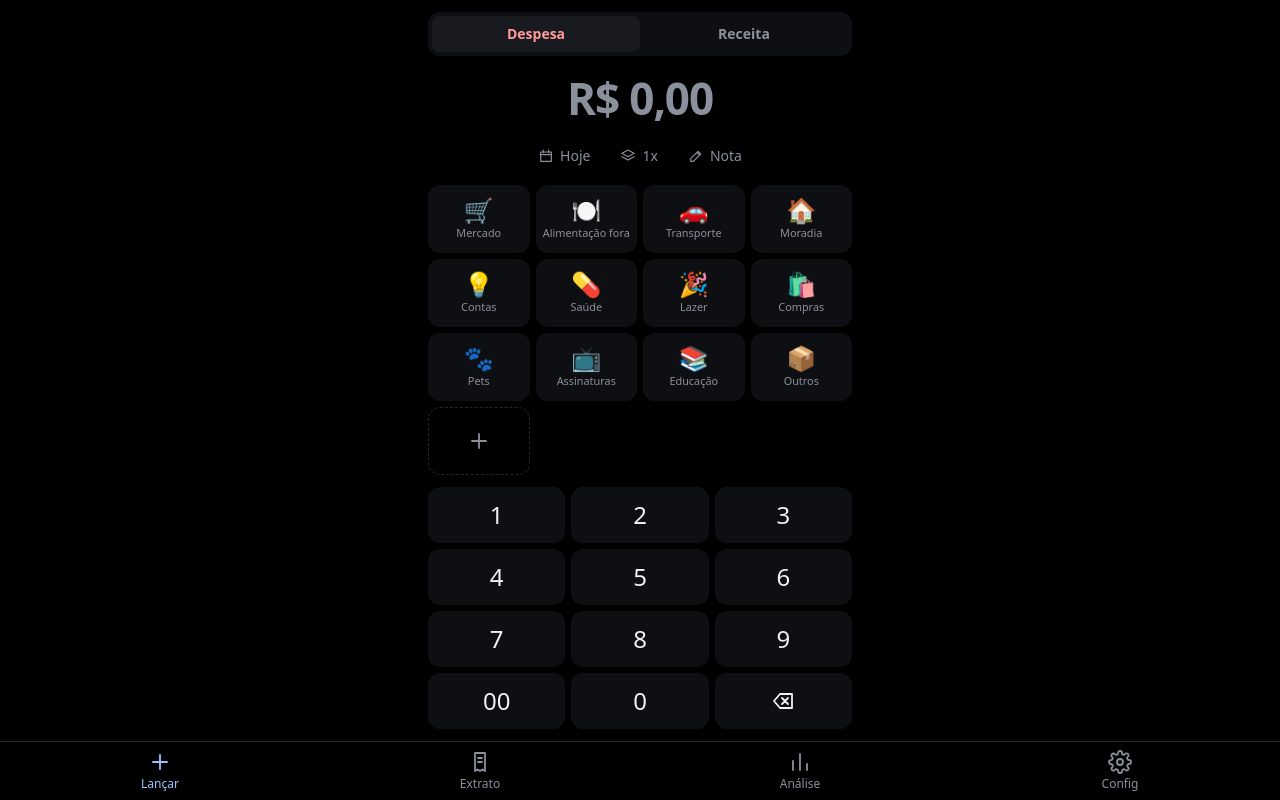
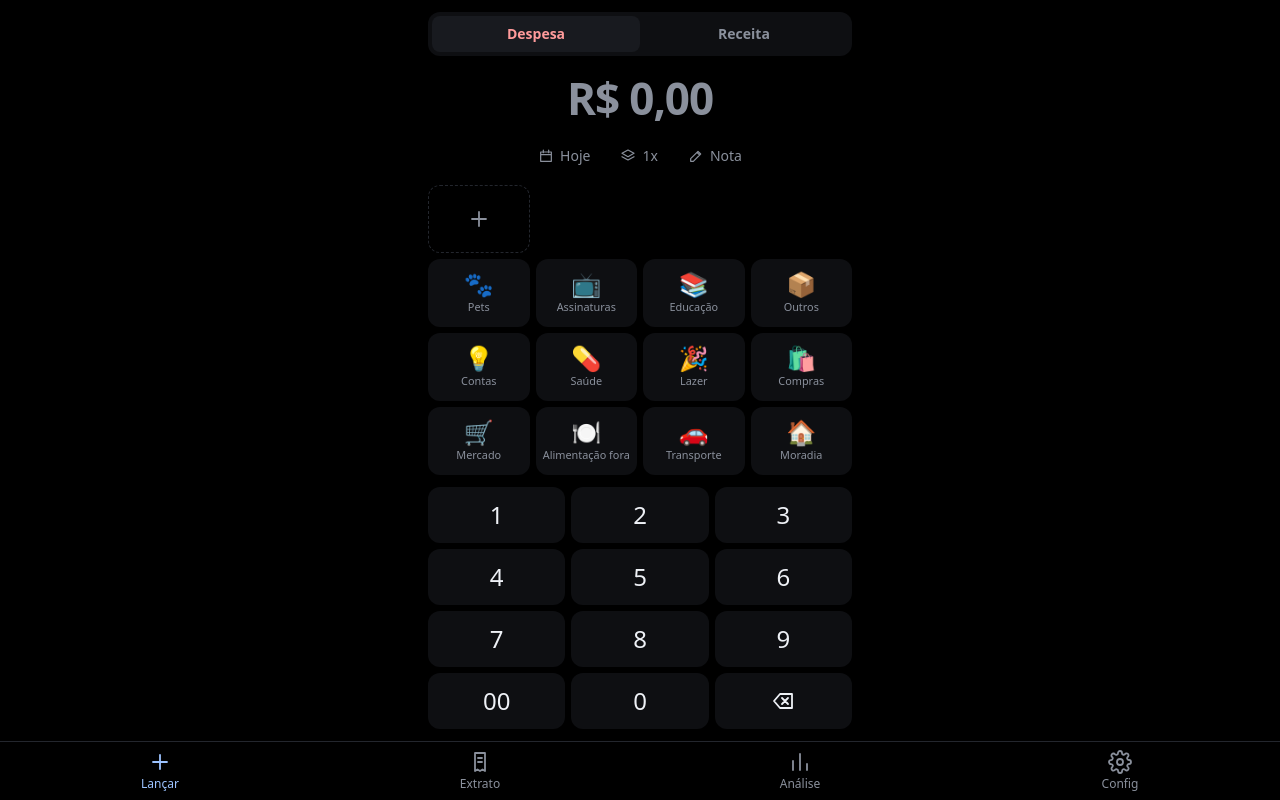
Before and after one commit to gyoneya/my-money, a React (Vite) app: page / in a window 1280 px wide. Built offline with nearby package versions, Linux system fonts and the light colour scheme.

Commit message:
Grade de categorias preenche de baixo para cima, + no topo
Co-Authored-By: Claude Opus 5.5 <noreply@anthropic.com>

```diff
--- a/src/components/CategoryGrid.tsx
+++ b/src/components/CategoryGrid.tsx
@@ -1,8 +1,13 @@
 import type { Category } from '../db/types'
 import { Icon } from './Icon'
 
+const COLS = 4
 const TILE = 'flex h-[4.25rem] flex-col items-center justify-center gap-1 rounded-xl px-1'
 
+/**
+ * Preenche de baixo para cima (alcance do polegar): a 1ª categoria fica na linha
+ * de baixo, as novas entram em cima, e o "+" fica sempre por último, no topo.
+ */
 export function CategoryGrid({
   categories,
   onPick,
@@ -12,19 +17,21 @@ export function CategoryGrid({
   onPick: (category: Category) => void
   onAdd: () => void
 }) {
+  const items: (Category | 'add')[] = [...categories, 'add']
+  const rows: (Category | 'add' | null)[][] = []
+  for (let i = 0; i < items.length; i += COLS) rows.push(items.slice(i, i + COLS))
+  // Completa a linha do topo com vazios para as de baixo ficarem cheias.
+  const top = rows[rows.length - 1]
+  while (top.length < COLS) top.push(null)
+
   return (
     <div className="grid grid-cols-4 gap-1.5">
-      {categories.map((c) => (
-        <button key={c.id} type="button" onClick={() => onPick(c)} className={`${TILE} bg-surface active:bg-surface-2`}>
-          <span className="text-2xl leading-none" aria-hidden>
-            {c.icon ?? '•'}
-          </span>
-          <span className="line-clamp-2 w-full text-center text-[0.68rem] leading-tight break-words text-muted">
-            {c.name}
-          </span>
-        </button>
-      ))}
+      {rows.reverse().flat().map((item, i) =>
+        item === null ? (
+          <div key={`empty-${i}`} aria-hidden />
+        ) : item === 'add' ? (
           <button
+            key="add"
             type="button"
             onClick={onAdd}
             aria-label="Nova categoria"
@@ -32,6 +39,17 @@ export function CategoryGrid({
           >
             <Icon name="plus" className="h-6 w-6" />
           </button>
+        ) : (
+          <button key={item.id} type="button" onClick={() => onPick(item)} className={`${TILE} bg-surface active:bg-surface-2`}>
+            <span className="text-2xl leading-none" aria-hidden>
+              {item.icon ?? '•'}
+            </span>
+            <span className="line-clamp-2 w-full text-center text-[0.68rem] leading-tight break-words text-muted">
+              {item.name}
+            </span>
+          </button>
+        ),
+      )}
     </div>
   )
 }
```
Lines whose indentation alone changed are shown as unchanged.
